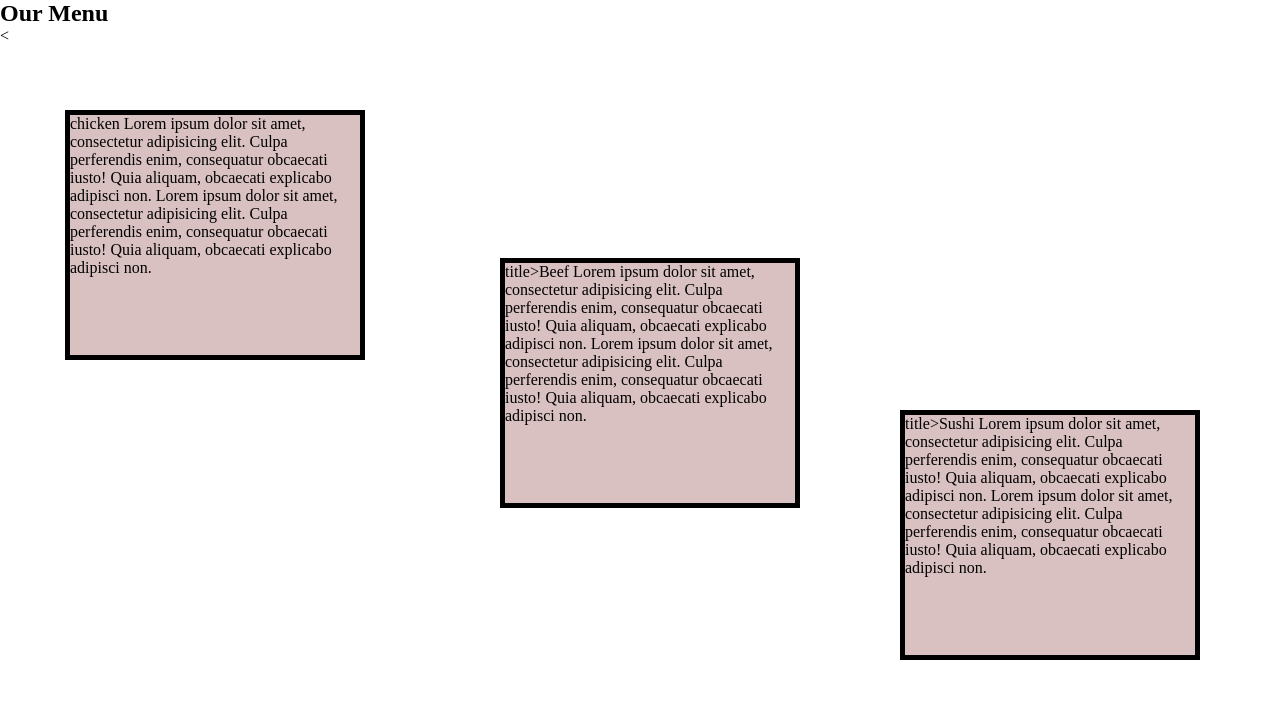
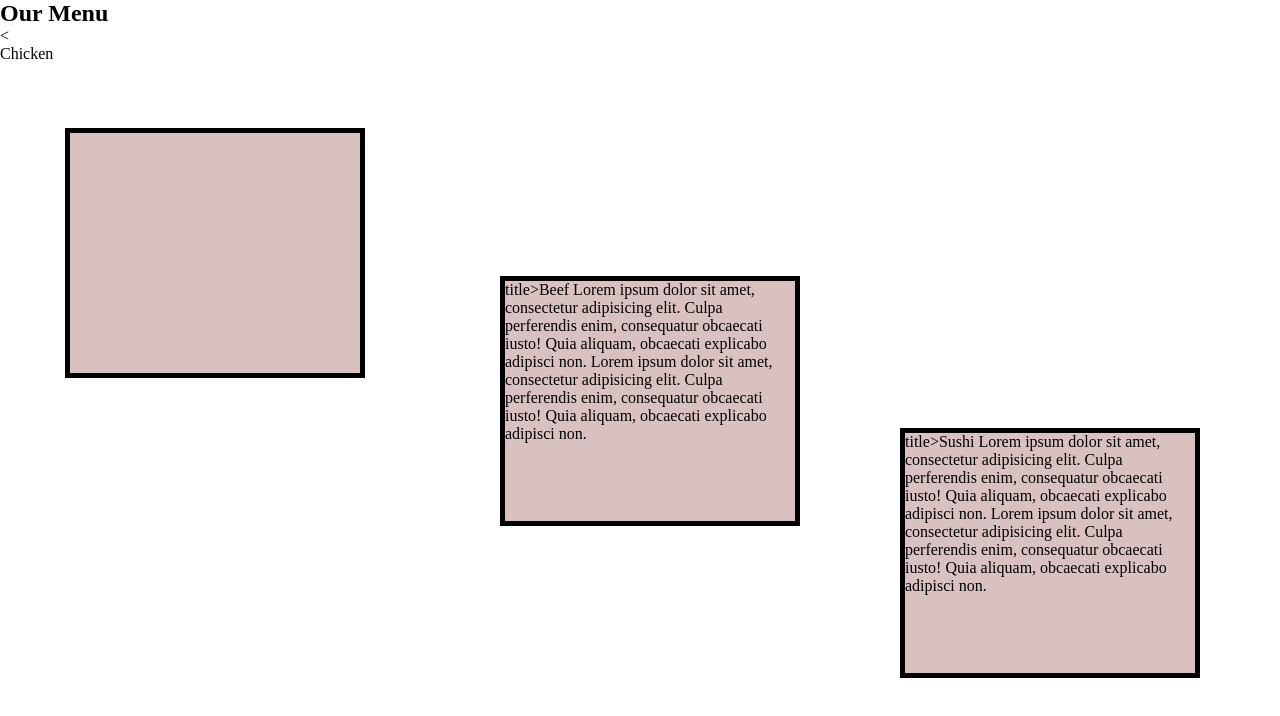
Before and after one commit to olaadebayo/Coursera-test-gh-pages, a website: page index.html in a window 1280 px wide. Drawn offline with Linux system fonts and the light colour scheme.

Commit message:
git commit

```diff
--- a/index.html
+++ b/index.html
@@ -160,8 +160,8 @@ p {
 <
 
 <div id="container">
-	<p id="p1" title>chicken</title>
-		      Lorem ipsum dolor sit amet, consectetur adipisicing elit. Culpa perferendis enim, consequatur obcaecati iusto! Quia aliquam, obcaecati explicabo adipisci non. Lorem ipsum dolor sit amet, consectetur adipisicing elit. Culpa perferendis enim, consequatur obcaecati iusto! Quia aliquam, obcaecati explicabo adipisci non.</p>
+	<div id="title">Chicken</div>
+	<p id="p1" Lorem ipsum dolor sit amet, consectetur adipisicing elit. Culpa perferendis enim, consequatur obcaecati iusto! Quia aliquam, obcaecati explicabo adipisci non. Lorem ipsum dolor sit amet, consectetur adipisicing elit. Culpa perferendis enim, consequatur obcaecati iusto! Quia aliquam, obcaecati explicabo adipisci non.</p>
 	<p id="p2"> title>Beef</title>
 		Lorem ipsum dolor sit amet, consectetur adipisicing elit. Culpa perferendis enim, consequatur obcaecati iusto! Quia aliquam, obcaecati explicabo adipisci non. Lorem ipsum dolor sit amet, consectetur adipisicing elit. Culpa perferendis enim, consequatur obcaecati iusto! Quia aliquam, obcaecati explicabo adipisci non.</p>
     <p id="p3"> title>Sushi</title>
@@ -171,5 +171,6 @@ p {
 
 
 
+
 </body>
 </html>
```
